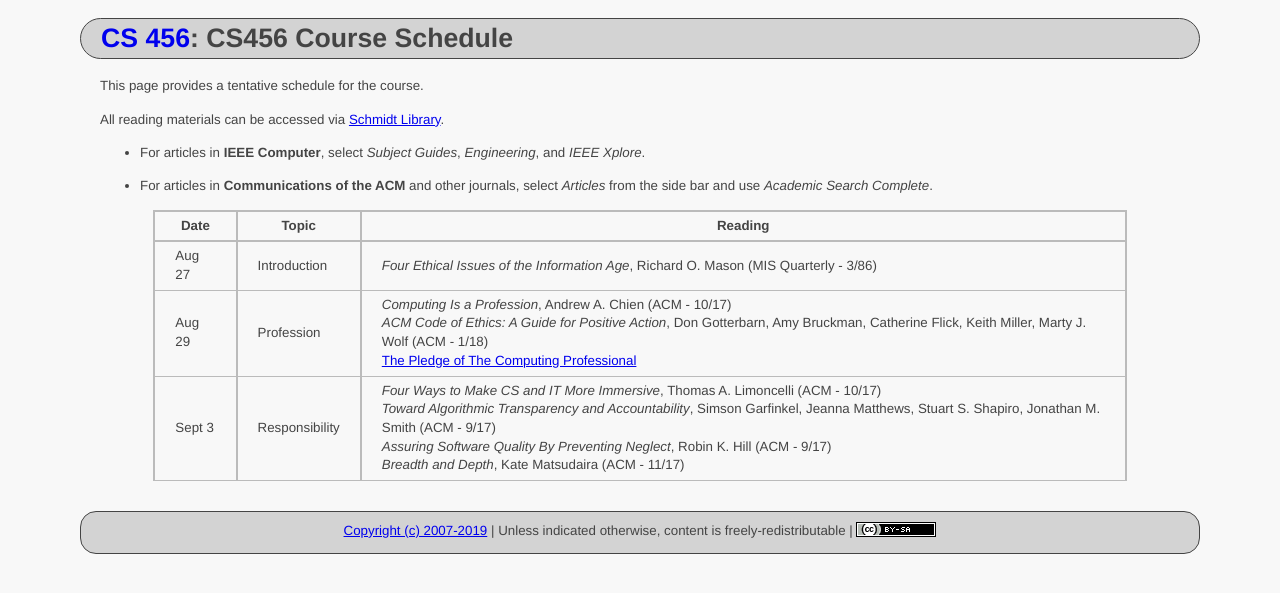
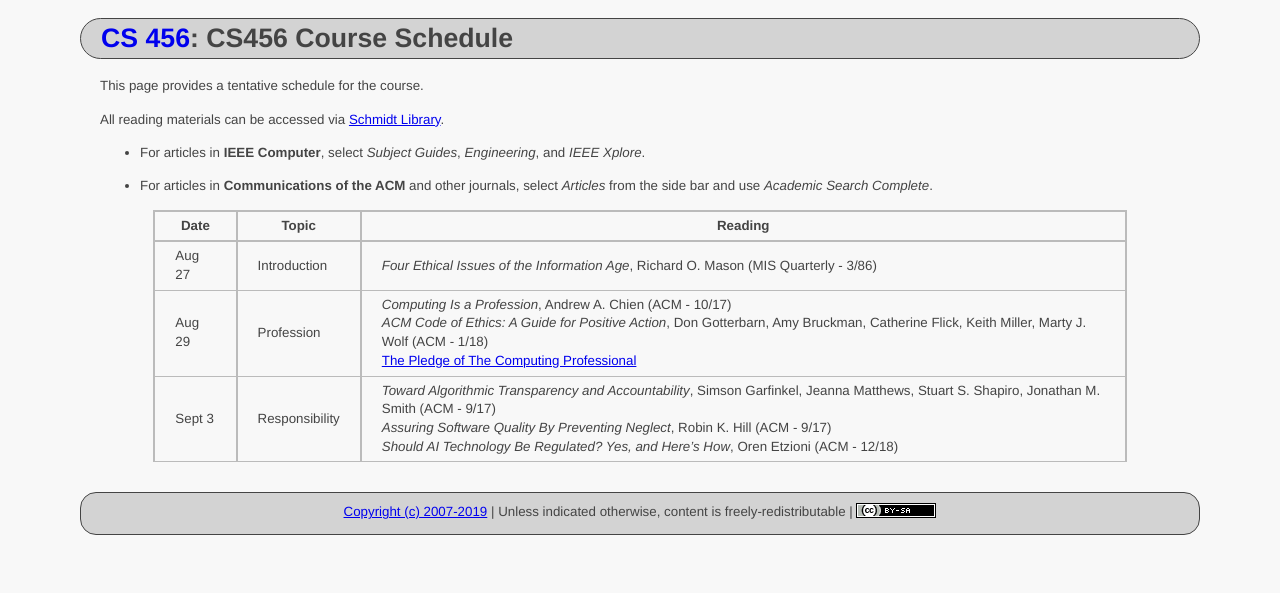
Before and after one commit to ycpcs/cs456-fall2019, a Jekyll site: the page built from schedule/index.md, in a window 1280 px wide. Shown: the top 593 px of the page. Built offline with Jekyll 4.4.1, drawn with Linux system fonts in a browser that asks for light colours.

Commit message:
update articles
update articles

```diff
--- a/schedule/index.md
+++ b/schedule/index.md
@@ -16,7 +16,7 @@ All reading materials can be accessed via [Schmidt Library](http://library.ycp.e
 > ------- | ------------------  | -------------------------------------------------------------------------------------- |
 > Aug 27  | Introduction        | *Four Ethical Issues of the Information Age*, Richard O. Mason (MIS Quarterly - 3/86)  |
 > Aug 29  | Profession          | *Computing Is a Profession*, Andrew A. Chien (ACM - 10/17) <br /> *ACM Code of Ethics: A Guide for Positive Action*, Don Gotterbarn, Amy Bruckman, Catherine Flick, Keith Miller, Marty J. Wolf (ACM - 1/18) <br /> [The Pledge of The Computing Professional](http://pledge-of-the-computing-professional.org/home-page/the-oath) |
-> Sept 3  | Responsibility      | *Four Ways to Make CS and IT More Immersive*, Thomas A. Limoncelli (ACM - 10/17) <br /> *Toward Algorithmic Transparency and Accountability*, Simson Garfinkel, Jeanna Matthews, Stuart S. Shapiro, Jonathan M. Smith (ACM - 9/17) <br /> *Assuring Software Quality By Preventing Neglect*, Robin K. Hill (ACM - 9/17) <br /> *Breadth and Depth*, Kate Matsudaira (ACM - 11/17) |
+> Sept 3  | Responsibility      | *Toward Algorithmic Transparency and Accountability*, Simson Garfinkel, Jeanna Matthews, Stuart S. Shapiro, Jonathan M. Smith (ACM - 9/17) <br /> *Assuring Software Quality By Preventing Neglect*, Robin K. Hill (ACM - 9/17) <br /> *Should AI Technology Be Regulated? Yes, and Here's How*, Oren Etzioni (ACM - 12/18) |
 
 
 <!--
```
